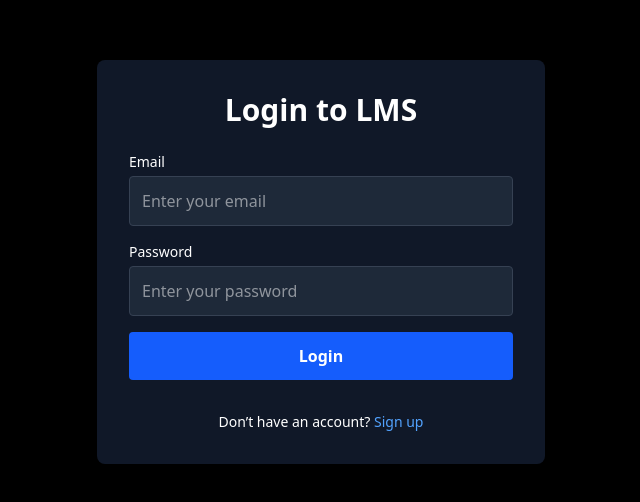
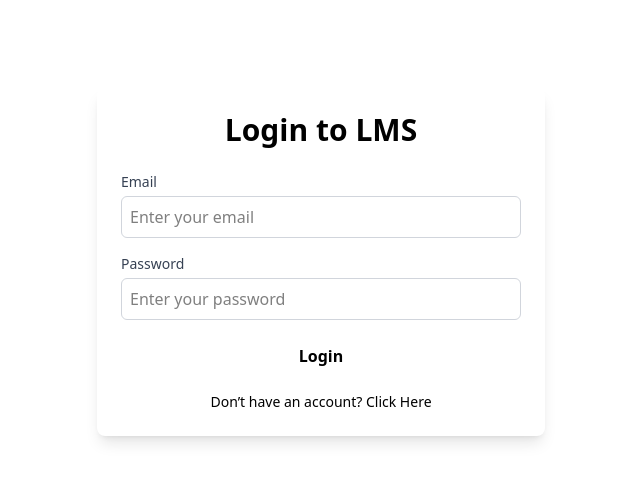
Before and after one commit to rasikadhikari/LMS, a React (Vite) app: page /login in a window 1280 px wide. Shown: the part 138-640 px from the top of the page, without its empty margins (319-959 px from the left). Built offline with nearby package versions, Linux system fonts and the light colour scheme.

Commit message:
authentication is done

```diff
--- a/src/App.tsx
+++ b/src/App.tsx
@@ -12,8 +12,8 @@ const Signup = lazy(() => import("./Authentication/Signup"));
 const Home = lazy(() => import("./Pages/Home"));
 const Profile = lazy(() => import("./Pages/User"));
 const Course = lazy(() => import("./Pages/CourseDetail"));
-const Lesson = lazy(() => import("./Organization/Lesson"));
-const Enrollment = lazy(() => import("./Organization/Enrollment"));
+const LessonDetail = lazy(() => import("./Pages/LessonDetail"));
+const EnrollmentDetail = lazy(() => import("./Pages/EnrollmentDetail"));
 
 // admin
 const AdminCourse = lazy(() => import("./Organization/Course"));
@@ -53,8 +53,8 @@ function AppContent() {
               <Route path="/home" element={<Home />} />
               <Route path="/profile" element={<Profile />} />
               <Route path="/course" element={<Course />} />
-              <Route path="/lesson" element={<Lesson />} />
-              <Route path="/enrollment" element={<Enrollment />} />
+              <Route path="/lesson" element={<LessonDetail />} />
+              <Route path="/enrollment" element={<EnrollmentDetail />} />
 
               <Route path="/admin">
                 <Route path="adminCourse" element={<AdminCourse />} />
--- a/src/Authentication/Login.tsx
+++ b/src/Authentication/Login.tsx
@@ -1,44 +1,89 @@
-import React from "react";
+import React, { useState } from "react";
+import { useNavigate, Link } from "react-router-dom";
+import axios from "../Service/axios";
+import { toast, ToastContainer } from "react-toastify";
+import "react-toastify/dist/ReactToastify.css";
 
 const Login: React.FC = () => {
+  const navigate = useNavigate();
+  const [email, setEmail] = useState("");
+  const [password, setPassword] = useState("");
+
+  const handleLogin = async (e: React.FormEvent) => {
+    e.preventDefault();
+
+    try {
+      const response = await axios.post("http://localhost:5000/user/login", {
+        email,
+        password,
+      });
+
+      console.log(response.data);
+
+      if (response.data && response.data.success) {
+        toast.success("Login successful! Redirecting...");
+        setTimeout(() => navigate("/home"), 2000);
+      } else {
+        toast.error(response.data.message || "Login failed");
+      }
+      console.log(response.data.message);
+    } catch (error: any) {
+      console.error("Error during login:", error);
+      toast.error(
+        error.response?.data?.message || "An error occurred. Please try again."
+      );
+    }
+  };
+
   return (
-    <div className="min-h-screen flex items-center justify-center bg-black text-white">
-      <div className="w-full max-w-md bg-gray-900 p-8 rounded-lg shadow-lg">
-        <h2 className="text-3xl font-bold mb-6 text-center">Login to LMS</h2>
+    <div className="flex items-center justify-center min-h-screen bg-gradient-to-b from-pokemon-yellow to-pokemon-blue">
+      <ToastContainer />
+      <div className="w-full max-w-md bg-white p-6 rounded-lg shadow-lg">
+        <div className="flex flex-col items-center mb-6">
+          <h1 className="text-3xl font-bold text-pokemon-blue">Login to LMS</h1>
+        </div>
 
-        <form className="space-y-4">
+        <form className="space-y-4" onSubmit={handleLogin}>
           <div>
-            <label className="block text-sm font-medium mb-1">Email</label>
+            <label className="block text-sm font-medium text-gray-700">
+              Email
+            </label>
             <input
               type="email"
-              className="w-full p-3 rounded bg-gray-800 border border-gray-700 text-white focus:outline-none focus:ring-2 focus:ring-blue-500"
+              value={email}
+              onChange={(e) => setEmail(e.target.value)}
               placeholder="Enter your email"
+              className="w-full mt-1 p-2 border border-gray-300 rounded-md focus:ring-pokemon-blue focus:border-pokemon-blue"
+              required
             />
           </div>
-
           <div>
-            <label className="block text-sm font-medium mb-1">Password</label>
+            <label className="block text-sm font-medium text-gray-700">
+              Password
+            </label>
             <input
               type="password"
-              className="w-full p-3 rounded bg-gray-800 border border-gray-700 text-white focus:outline-none focus:ring-2 focus:ring-blue-500"
+              value={password}
+              onChange={(e) => setPassword(e.target.value)}
               placeholder="Enter your password"
+              className="w-full mt-1 p-2 border border-gray-300 rounded-md focus:ring-pokemon-blue focus:border-pokemon-blue"
+              required
             />
           </div>
-
           <button
             type="submit"
-            className="w-full bg-blue-600 hover:bg-blue-700 text-white font-bold py-3 rounded transition"
+            className="w-full py-2 px-4 bg-pokemon-yellow text-pokemon-blue font-bold rounded-md hover:bg-yellow-400 focus:ring-2 focus:ring-yellow-300"
           >
             Login
           </button>
+        </form>
 
-          <p className="text-center text-sm mt-4">
-            Don’t have an account?{" "}
-            <a href="/signup" className="text-blue-400 hover:underline">
-              Sign up
-            </a>
-          </p>
-        </form>
+        <Link
+          to="/signup"
+          className="block text-center mt-4 text-sm text-pokemon-blue hover:underline"
+        >
+          Don’t have an account? Click Here
+        </Link>
       </div>
     </div>
   );
--- a/src/Authentication/Signup.tsx
+++ b/src/Authentication/Signup.tsx
@@ -1,9 +1,40 @@
 import React, { useState } from "react";
 import { useNavigate } from "react-router-dom";
+import axios from "../Service/axios";
 
 const Signup: React.FC = () => {
   const navigate = useNavigate();
-  const [userType, setUserType] = useState<"student" | "institute">("student");
+  const [userType] = useState<"student">("student"); // Only allow "student" role
+
+  const handleSignup = async (e: React.FormEvent) => {
+    e.preventDefault(); // Ensure form submission is prevented
+
+    const formData = new FormData(e.target as HTMLFormElement);
+    const fullName = formData.get("fullName") as string;
+    const email = formData.get("email") as string;
+    const password = formData.get("password") as string;
+    const role = "Student"; // Force role to "Student"
+
+    try {
+      const response = await axios.post("http://localhost:5000/user/signup", {
+        name: fullName,
+        email: email,
+        password: password,
+        role: role,
+      });
+
+      console.log(response);
+
+      if (response.data && response.data.success) {
+        navigate("/login");
+      } else {
+        alert(response.data.message || "Signup failed");
+      }
+    } catch (error) {
+      console.error("Error during signup:", error);
+      alert("An error occurred. Please try again later.");
+    }
+  };
 
   return (
     <div className="min-h-screen flex items-center justify-center bg-black text-white">
@@ -12,14 +43,16 @@ const Signup: React.FC = () => {
           Create LMS Account
         </h2>
 
-        <form className="space-y-4">
+        <form className="space-y-4" onSubmit={handleSignup}>
           {/* Full Name */}
           <div>
             <label className="block text-sm font-medium mb-1">Full Name</label>
             <input
               type="text"
+              name="fullName"
               className="w-full p-3 rounded bg-gray-800 border border-gray-700 text-white focus:outline-none focus:ring-2 focus:ring-green-500"
               placeholder="Enter your name"
+              required
             />
           </div>
 
@@ -28,8 +61,10 @@ const Signup: React.FC = () => {
             <label className="block text-sm font-medium mb-1">Email</label>
             <input
               type="email"
+              name="email"
               className="w-full p-3 rounded bg-gray-800 border border-gray-700 text-white focus:outline-none focus:ring-2 focus:ring-green-500"
               placeholder="Enter your email"
+              required
             />
           </div>
 
@@ -38,12 +73,12 @@ const Signup: React.FC = () => {
             <label className="block text-sm font-medium mb-1">Password</label>
             <input
               type="password"
+              name="password"
               className="w-full p-3 rounded bg-gray-800 border border-gray-700 text-white focus:outline-none focus:ring-2 focus:ring-green-500"
               placeholder="Create a password"
+              required
             />
           </div>
-
-          {/* User Type - Radio Buttons */}
 
           {/* Sign Up Button */}
           <button
--- a/src/Context/AuthContext.ts
+++ b/src/Context/AuthContext.ts
@@ -2,6 +2,7 @@ import { createContext } from "react";
 
 export interface AuthToken {
   token: string | null;
+  user?: any;
 }
 export interface AuthContextType {
   auth: AuthToken;
--- a/src/Layout/Header.tsx
+++ b/src/Layout/Header.tsx
@@ -1,13 +1,26 @@
-import { Link } from "react-router-dom";
+import { useContext } from "react";
+import { Link, useNavigate } from "react-router-dom";
+import { AuthContext } from "../Context/AuthContext";
 
 function Header() {
+  const context = useContext(AuthContext);
+  const navigate = useNavigate();
+
+  const handleLogout = () => {
+    localStorage.removeItem("token");
+    context?.changeAuth(""); // Clear auth context
+    navigate("/login"); // Redirect to login page
+  };
+
+  const user = context?.auth?.user; // Fetch user details (assuming `auth` has `user` object like { name: "John" })
+
   return (
     <header className="w-full bg-gray-900 text-white shadow-md">
       <div className="container mx-auto flex justify-between items-center py-4 px-6">
         {/* Logo or Title */}
         <h1 className="text-2xl font-bold">LMS</h1>
 
-        {/* Navigation Links (from sidebar) */}
+        {/* Navigation Links */}
         <nav className="flex space-x-6">
           <Link to="/home" className="hover:bg-gray-700 py-2 px-4 rounded">
             Home
@@ -23,8 +36,20 @@ function Header() {
           </Link>
         </nav>
 
-        {/* Login/Signup Section (kept from your header) */}
+        {/* Login/Signup OR User Welcome + Logout */}
         <div className="flex space-x-4">
+          {user ? (
+            <div className="flex items-center space-x-4">
+              <span className="text-white">Welcome, {user.name}!</span>
+              <button
+                onClick={handleLogout}
+                className="bg-white text-blue-600 font-semibold px-4 py-2 rounded-lg hover:bg-gray-100"
+              >
+                Logout
+              </button>
+            </div>
+          ) : (
+            <>
               <Link
                 to="/login"
                 className="bg-white text-blue-600 font-semibold px-4 py-2 rounded-lg hover:bg-gray-100"
@@ -37,6 +62,8 @@ function Header() {
               >
                 Signup
               </Link>
+            </>
+          )}
         </div>
       </div>
     </header>
--- /dev/null
+++ b/src/Pages/EnrollmentDetail.tsx
@@ -0,0 +1,7 @@
+import React from "react";
+
+function EnrollmentDetail() {
+  return <div></div>;
+}
+
+export default EnrollmentDetail;
--- /dev/null
+++ b/src/Pages/LessonDetail.tsx
@@ -0,0 +1,7 @@
+import React from "react";
+
+function LessonDetail() {
+  return <div></div>;
+}
+
+export default LessonDetail;
```
Lines whose indentation alone changed are shown as unchanged.
